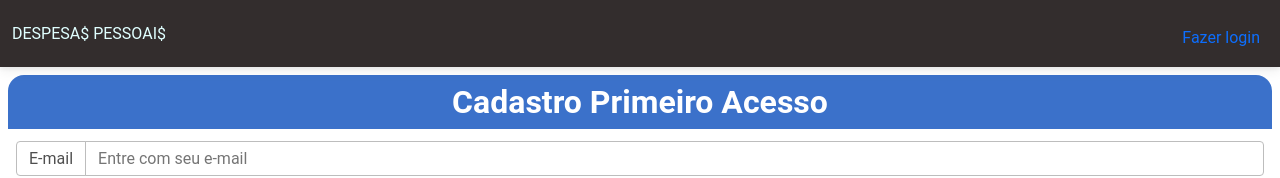
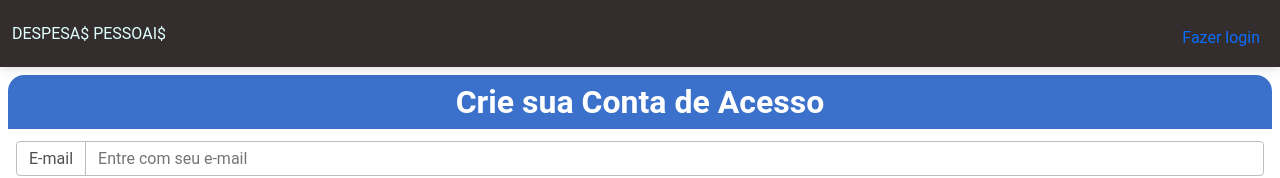
Before and after one commit to alexfariakof/angular-frontend-despesas, an Angular app: page /createAccount in a window 1280 px wide. Shown: the top 178 px of the page. Built offline with nearby package versions, Linux system fonts and the light colour scheme.

Commit message:
Finish Implementations
* Mudança no título da página de primeiro acesso

* Correção no Throws Error durante execução do método createUsuario

```diff
--- a/src/app/pages/primeiro-acesso/primeiro-acesso.component.html
+++ b/src/app/pages/primeiro-acesso/primeiro-acesso.component.html
@@ -17,7 +17,7 @@
   </div>
   <div class="h-100 flex-fill flex-grow-1 flex-fill m-2  border-end-0 border-start-0  border-primary  rounded-4">
     <div class="bg-primary w-100 d-flex flex-column align-items-center justify-content-center  rounded-top-4">
-      <h2 class="text-white m-2 fw-bolder ">Cadastro Primeiro Acesso</h2>
+      <h2 class="text-white m-2 fw-bolder ">Crie sua Conta de Acesso</h2>
     </div>
     <div class="form-content p-2 overflow-y-auto  max-height-scroll">
       <form (submit)="onSaveClick()" [formGroup]="createAccountFrom" >
--- a/src/app/pages/primeiro-acesso/primeiro-acesso.component.ts
+++ b/src/app/pages/primeiro-acesso/primeiro-acesso.component.ts
@@ -49,7 +49,7 @@ export class PrimeiroAcessoComponent  implements OnInit {
         }
       }),
       catchError((error) => {
-        throw error;
+        throw error.error || error;
       })
     )
     .subscribe({
```
